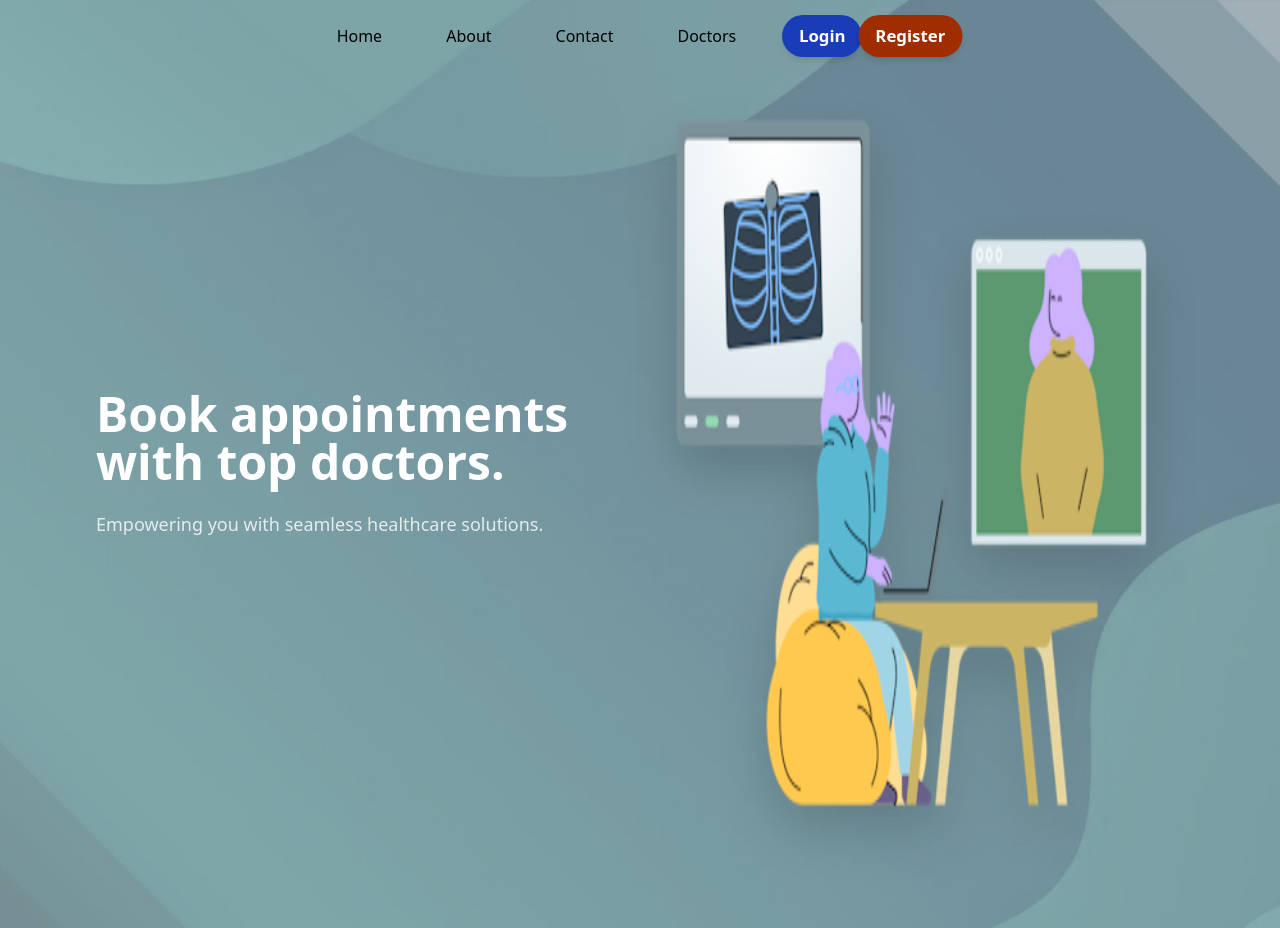
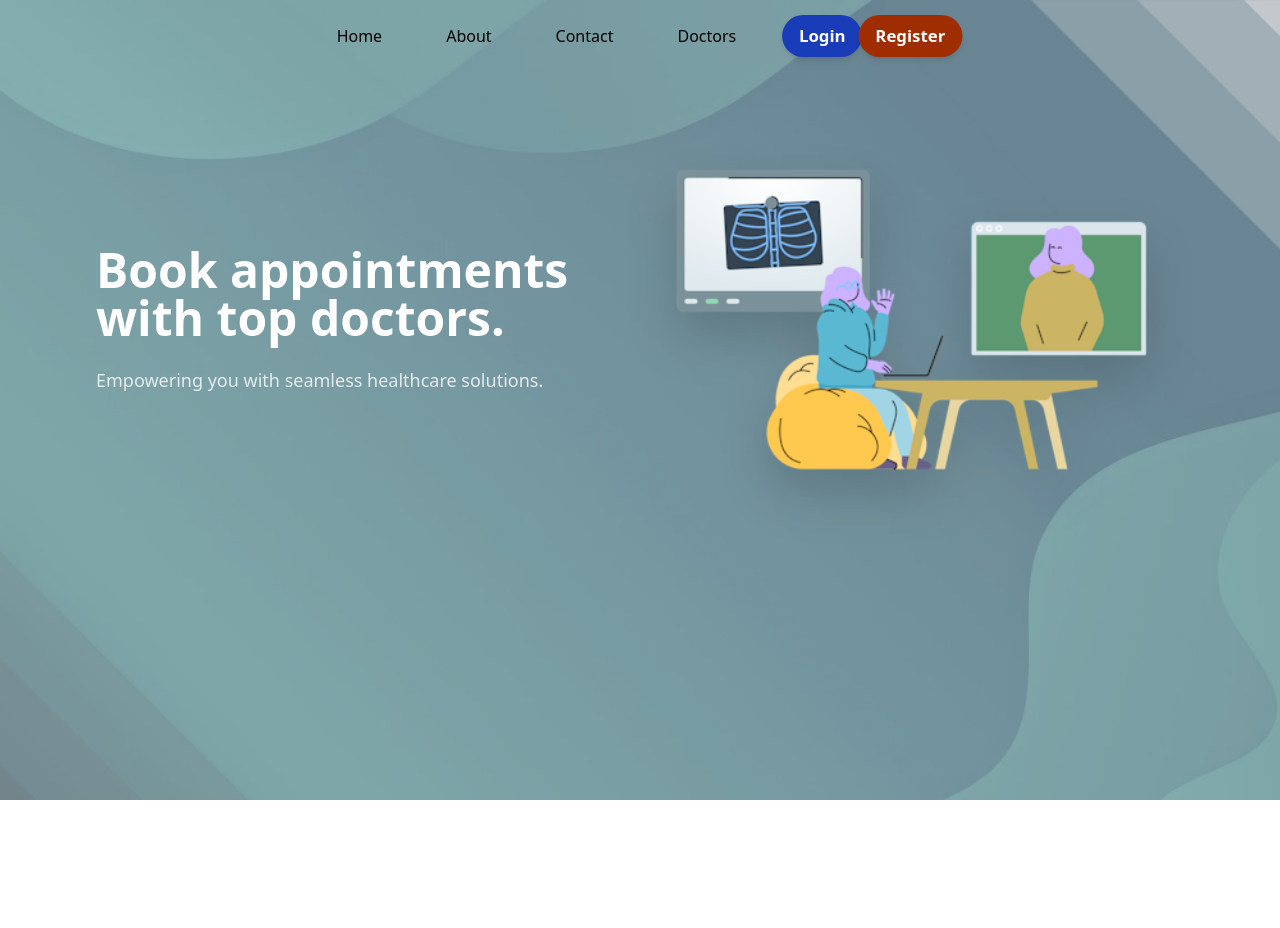
Before and after one commit to meetarora10/veersa-hack, a React (Vite) app in the folder client/: page / in a window 1280 px wide. After the commit the page ends 800 px from the top, so only its background shows below. Built offline with nearby package versions, Linux system fonts and the light colour scheme.

Commit message:
Auto Commit: $(date +'%Y-%m-%d %H:%M:%S')

```diff
--- a/client/src/pages/Home.jsx
+++ b/client/src/pages/Home.jsx
@@ -38,7 +38,7 @@ function Home() {
           </p>
         </div>
         {/* Right: SVG/PNG Image */}
-        <div className="w-full md:w-1/2 min-h-[100vh] flex justify-center">
+        <div className="w-full md:w-1/2 min-h-[100] flex justify-center">
           <img
             src={homeSvg}
             alt="Home Illustration"
```
